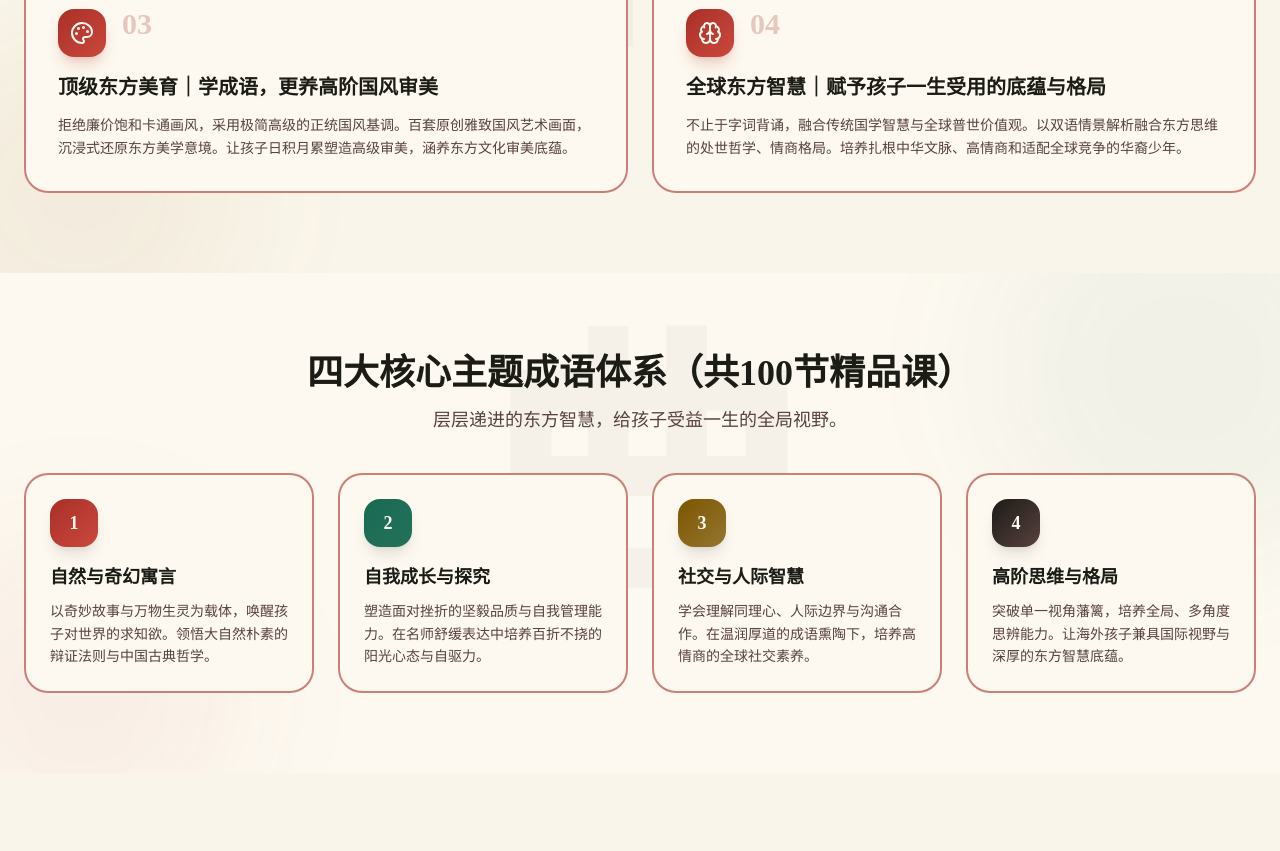
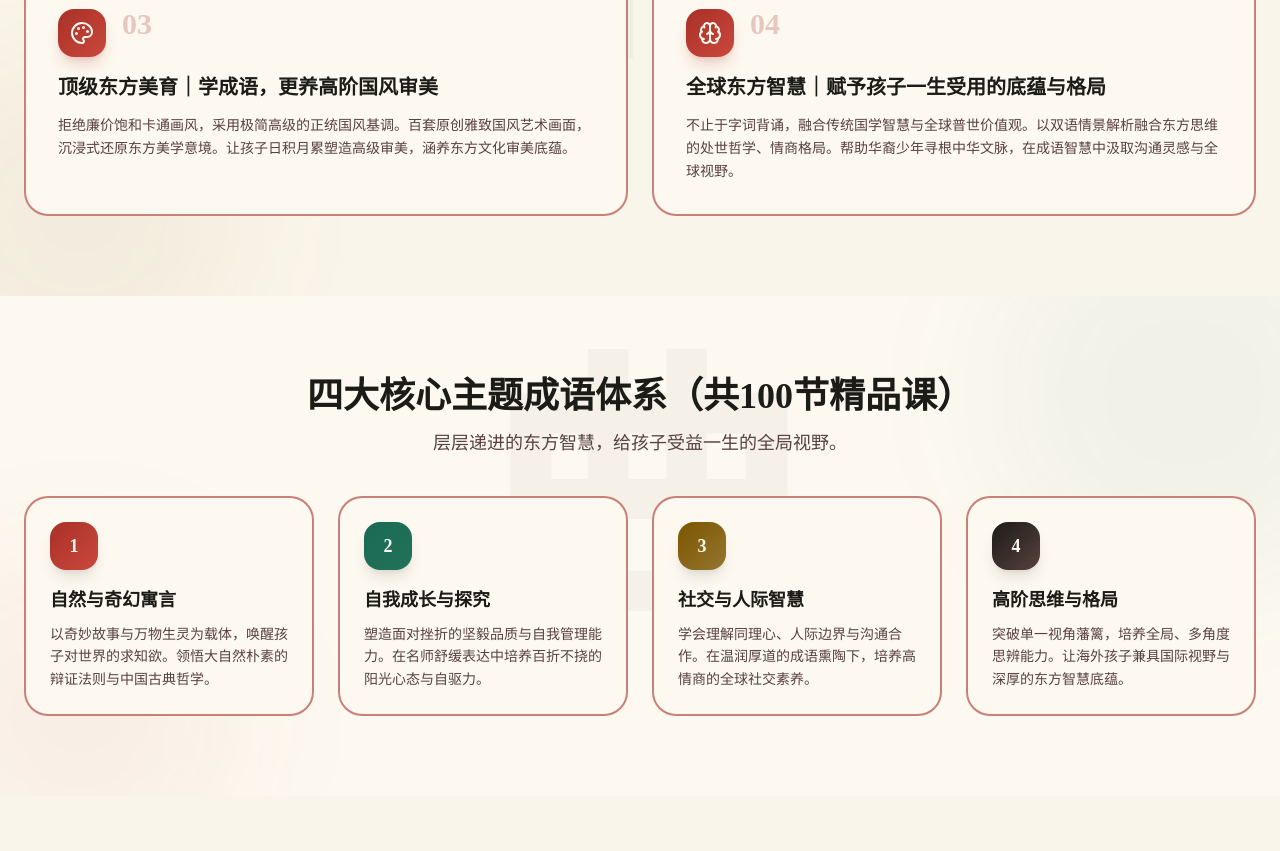
Before and after one commit to Mavis-019/joy-of-idioms, a Next.js app: page / in a window 1280 px wide. Shown: the part 2589-3440 px from the top of the page. Built offline with nearby package versions, Linux system fonts and the light colour scheme; no server answers.

Commit message:
copy: update fourth advantage card text on homepage (zh & en)
Replace the closing sentence of adv4Desc with new messaging about
cultural roots, communication inspiration and global perspectives.

```diff
--- a/src/i18n.ts
+++ b/src/i18n.ts
@@ -80,7 +80,7 @@ export const translations = {
       adv3Title: '顶级东方美育｜学成语，更养高阶国风审美',
       adv3Desc: '拒绝廉价饱和卡通画风，采用极简高级的正统国风基调。百套原创雅致国风艺术画面，沉浸式还原东方美学意境。让孩子日积月累塑造高级审美，涵养东方文化审美底蕴。',
       adv4Title: '全球东方智慧｜赋予孩子一生受用的底蕴与格局',
-      adv4Desc: '不止于字词背诵，融合传统国学智慧与全球普世价值观。以双语情景解析融合东方思维的处世哲学、情商格局。培养扎根中华文脉、高情商和适配全球竞争的华裔少年。',
+      adv4Desc: '不止于字词背诵，融合传统国学智慧与全球普世价值观。以双语情景解析融合东方思维的处世哲学、情商格局。帮助华裔少年寻根中华文脉，在成语智慧中汲取沟通灵感与全球视野。',
 
       themesTitle: '四大核心主题成语体系（共100节精品课）',
       themesSubtitle: '层层递进的东方智慧，给孩子受益一生的全局视野。',
@@ -188,7 +188,7 @@ export const translations = {
       adv3Title: 'Elite Eastern Aesthetics | Master Idioms while Nurturing High-Class Art Taste',
       adv3Desc: 'Rejecting cheap, high-saturation cartoon style in favor of minimalist, elegant, and orthodox national art. Hundreds of original elegant Chinese-style art illustrations restore the poetic Eastern aesthetic world, nurturing deep cultural and artistic appreciation.',
       adv4Title: 'Global Eastern Wisdom | Empowering Children with Lasting Depth & Vision',
-      adv4Desc: 'Beyond simple rote-memorization, we integrate traditional Chinese wisdom with global universal values. Through bilingual situational analysis, kids grasp Eastern philosophies of life and high-EQ mindsets, raising children rooted in heritage and ready for global competition.',
+      adv4Desc: 'Beyond simple rote-memorization, we integrate traditional Chinese wisdom with global universal values. Through bilingual situational analysis, kids grasp Eastern philosophies of life and high-EQ mindsets. Designed to help young learners of Chinese heritage connect with their cultural roots, drawing inspiration for communication and broadening global perspectives through idiom wisdom.',
 
       themesTitle: 'Four Core Thematic Idiom Systems (100 Lessons)',
       themesSubtitle: 'Step-by-step Chinese philosophy, giving children a lasting broad mindset.',
```
